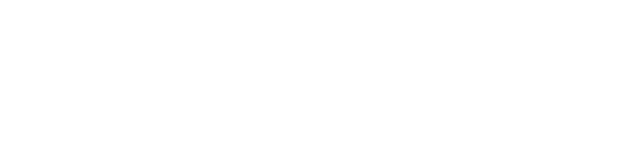
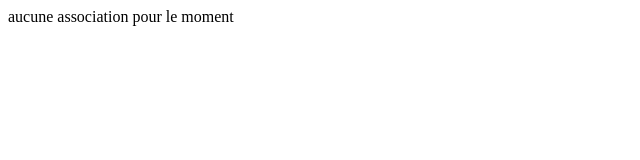
Before and after one commit to tidjani-kadidjatk/mon-cv, a plain HTML site: page index.html in a window 1280 px wide. Shown: the whole page, without its empty margins (0-640 px from the left). Drawn offline with Linux system fonts and the light colour scheme.

Commit message:
mise en place de la section association

```diff
--- a/index.html
+++ b/index.html
@@ -3,7 +3,9 @@
     <meta charset="UTF-8">
     <meta http-equiv="X-UA-Compatible" content="IE=edge">
     <meta name="viewport" content="width=device-width, initial-scale=1.0">
-    <title>document</title>
+    <title>Association</title>
+    <p>aucune association pour le moment
+    </p>
 
 
 </head>
```
